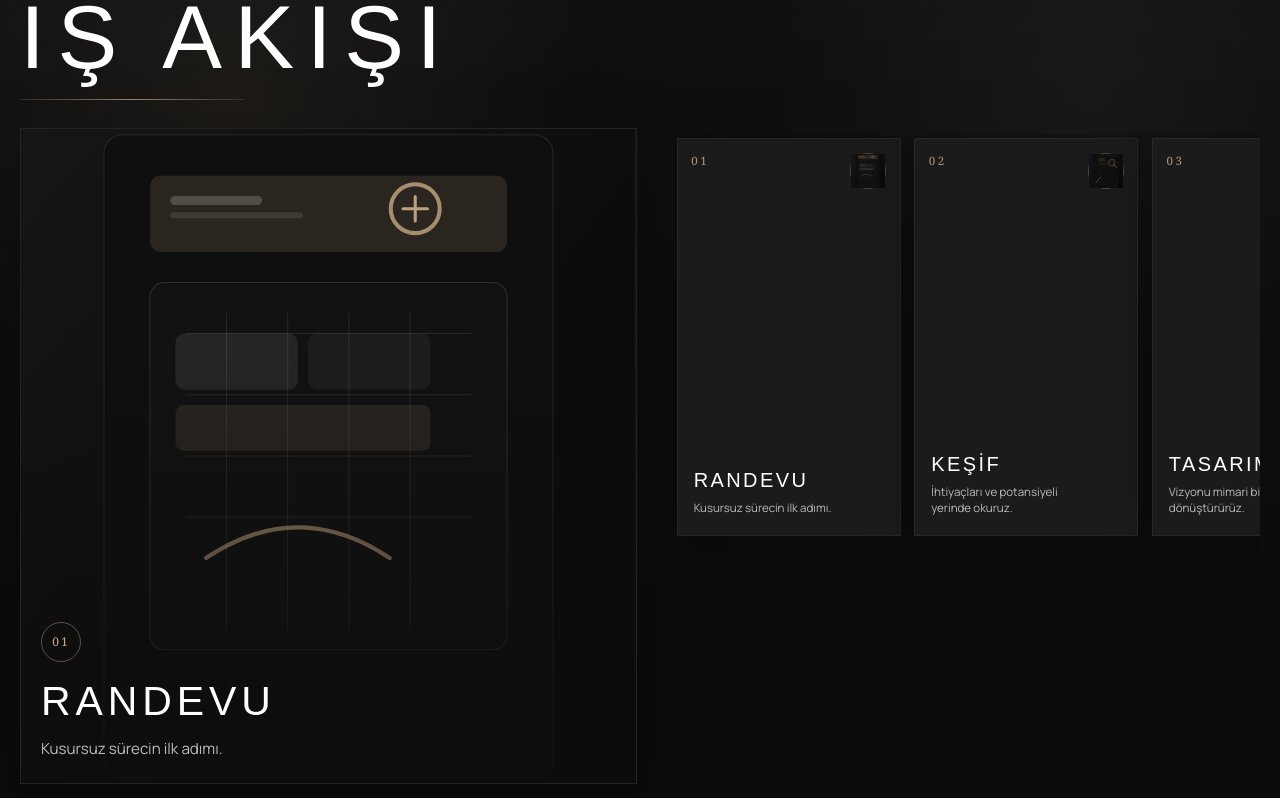
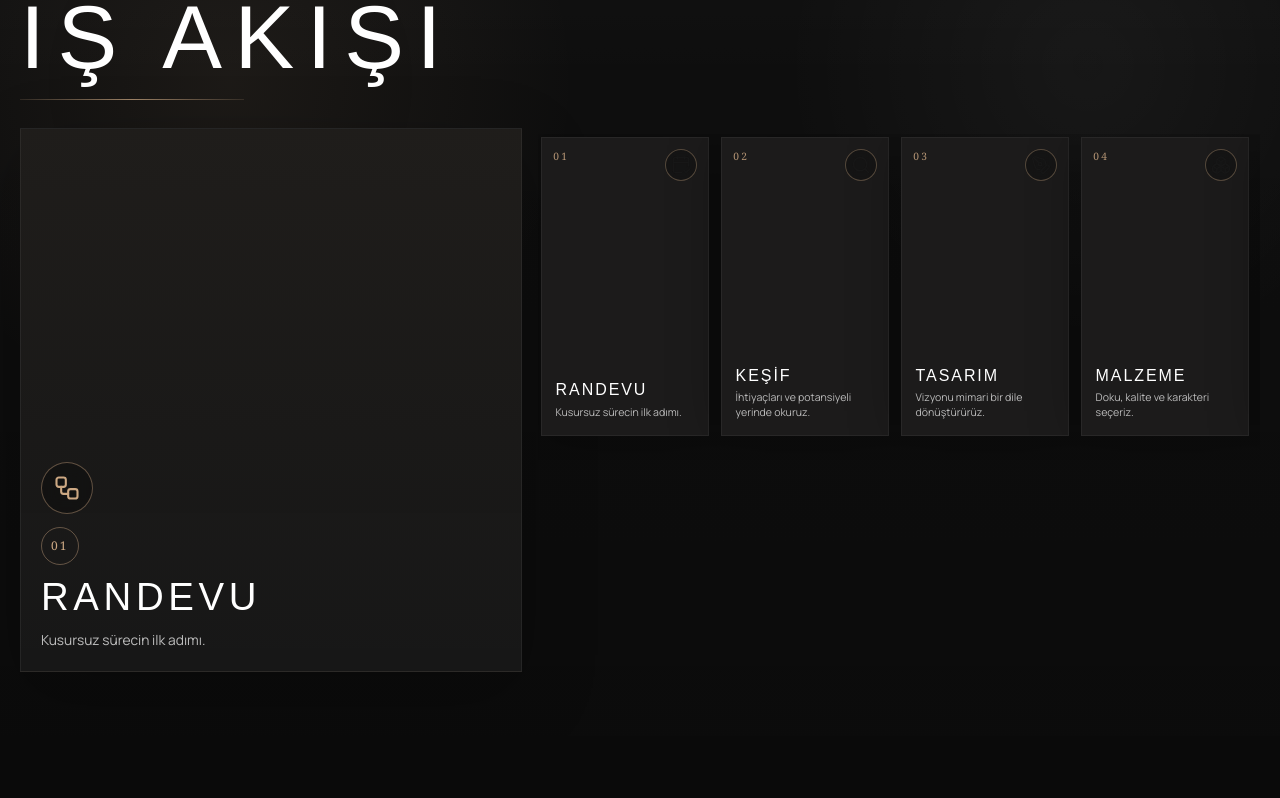
Before and after one commit to deqoin-website/Deqoin-new, a Next.js app: page /kesif in a window 1280 px wide. Shown: the part 882-1680 px from the top of the page. Built offline with nearby package versions, Linux system fonts and the light colour scheme; no server answers; the database is empty; a web font is replaced by a local one.

Commit message:
Rebuild workflow section from scratch

```diff
--- a/components/WorkflowMarquee.tsx
+++ b/components/WorkflowMarquee.tsx
@@ -2,14 +2,24 @@
 
 import React from "react";
 import Link from "next/link";
+import { CalendarCheck2, Search, PenTool, Boxes, Hammer, Workflow as WorkflowIcon } from "lucide-react";
 
 export type WorkflowStep = {
   id: string;
   title: string;
   description: string;
-  image: string;
+  image?: string;
+  icon?: string;
   href?: string;
   backText?: string;
+};
+
+const STEP_ICON_MAP: Record<string, React.ReactNode> = {
+  "01": <CalendarCheck2 size={20} strokeWidth={1.8} />,
+  "02": <Search size={20} strokeWidth={1.8} />,
+  "03": <PenTool size={20} strokeWidth={1.8} />,
+  "04": <Boxes size={20} strokeWidth={1.8} />,
+  "05": <Hammer size={20} strokeWidth={1.8} />,
 };
 
 const workflowSteps: WorkflowStep[] = [
@@ -17,35 +27,30 @@ const workflowSteps: WorkflowStep[] = [
     id: "01",
     title: "RANDEVU",
     description: "İlk temas. Vizyonunuzu ve beklentilerinizi anlamak için sessiz bir diyalog başlangıcı.",
-    image: "/images/workflow/randevu-v4.svg",
     href: "/iletisim",
   },
   {
     id: "02",
     title: "KEŞİF",
     description: "Mekanın ruhunu okuma. Işık, gölge ve hacim potansiyellerinin derinlemesine analizi.",
-    image: "/images/workflow/kesif-v4.svg",
     href: "/kesif",
   },
   {
     id: "03",
     title: "TASARIM",
     description: "Formun kurgulanması. Estetik ve fonksiyonun pürüzsüz bir monolitik yapıda birleşimi.",
-    image: "/images/workflow/tasarim-v4.svg",
     href: "/mimari",
   },
   {
     id: "04",
     title: "MALZEME",
     description: "Dokuların seçimi. Kusursuz bir hissiyat yaratmak için özenle seçilmiş ham materyaller.",
-    image: "/images/workflow/malzeme-v4.svg",
     href: "/materyal-studyo",
   },
   {
     id: "05",
     title: "UYGULAMA",
     description: "Vizyonun gerçeğe dönüşümü. Mimari bütünlüğü koruyan tavizsiz bir inşa süreci.",
-    image: "/images/workflow/uygulama-v4.svg",
     href: "/uygulama",
   },
 ];
@@ -75,12 +80,12 @@ export default function WorkflowMarquee({
       </header>
 
       <div className="workflow-layout">
-        <div className="workflow-hero-panel">
-          {/* eslint-disable-next-line @next/next/no-img-element */}
-          <img src={steps[0]?.image || workflowSteps[0].image} alt={steps[0]?.title || workflowSteps[0].title} />
-          <div className="workflow-hero-overlay" />
-          <div className="workflow-hero-copy">
-            <span className="workflow-hero-label">{steps[0]?.id || "01"}</span>
+        <div className="workflow-intro-panel">
+          <div className="workflow-intro-badge">
+            <WorkflowIcon size={28} strokeWidth={1.8} />
+          </div>
+          <div className="workflow-intro-copy">
+            <span className="workflow-intro-step">{steps[0]?.id || "01"}</span>
             <h3>{steps[0]?.title || workflowSteps[0].title}</h3>
             <p>{steps[0]?.description || workflowSteps[0].description}</p>
           </div>
@@ -97,14 +102,12 @@ export default function WorkflowMarquee({
                 <div className="workflow-card-top">
                   <span className="workflow-step-num">{step.id}</span>
                   <span className="workflow-card-icon-wrap">
-                    {/* eslint-disable-next-line @next/next/no-img-element */}
-                    <img src={step.image} alt="" aria-hidden="true" />
+                    {STEP_ICON_MAP[step.id] || <WorkflowIcon size={20} strokeWidth={1.8} />}
                   </span>
                 </div>
                 <div className="workflow-card-content">
                   <h3 className="workflow-card-heading">{step.title}</h3>
                   <p className="workflow-card-desc">{step.description}</p>
-                  {step.backText ? <p className="workflow-card-backtext">{step.backText}</p> : null}
                 </div>
               </Link>
             ))}
```
Also changed, not shown: app/globals.css.
